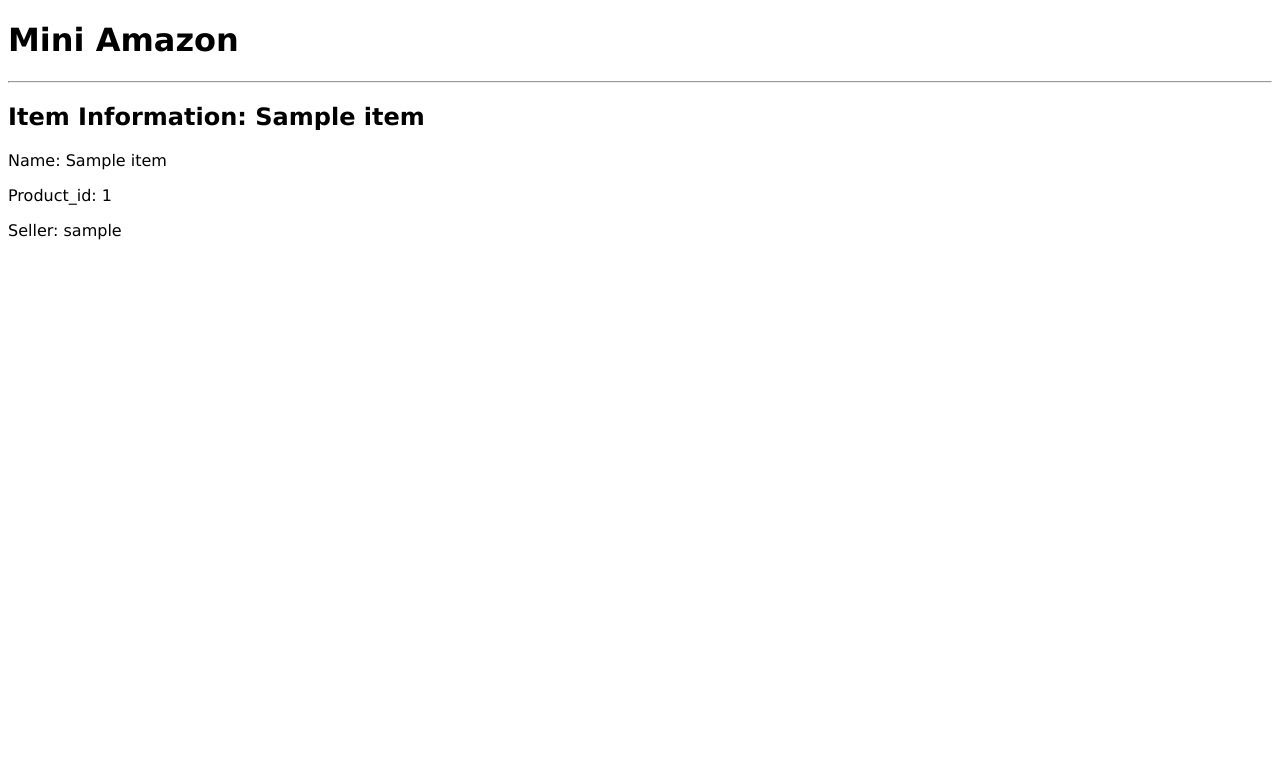
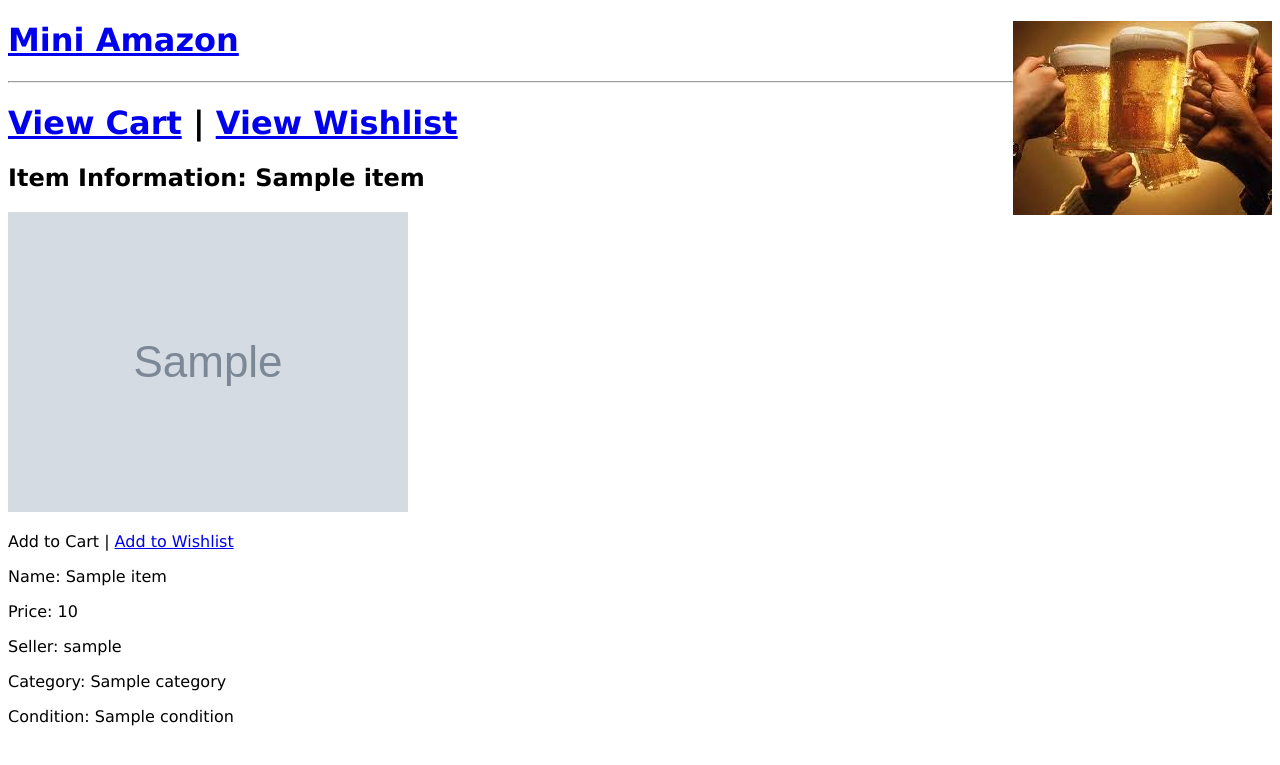
Before and after one commit to ramisbahi/MiniAmazon, a Flask app: template templates/item.html in a window 1280 px wide. Shown: the top 765 px of the page. Run offline with Flask 2, Linux system fonts and the light colour scheme; the template is opened without the code that fills it: most values are stand-ins (such as "Sample title", 1, 10 or a date in 2020); grey boxes marked "Sample" are stand-in pictures; parts of the project's set-up code (start-up, migrations or seed data) failed here and were passed over; some libraries are stand-ins or nearby versions.

Commit message:
wishlist

```diff
--- a/app.py
+++ b/app.py
@@ -2,22 +2,80 @@ from flask import Flask, render_template, redirect, url_for
 from flask_sqlalchemy import SQLAlchemy
 import models
 import forms
+import sys
 
 app = Flask(__name__)
 app.secret_key = 's3cr3t'
 app.config.from_object('config')
 db = SQLAlchemy(app, session_options={'autocommit': False})
 
+buyer = 'joshguo'
+
 @app.route('/')
-def all_drinkers():
-    drinkers = db.session.query(models.Drinker).all()
-    return render_template('all-drinkers.html', drinkers=drinkers)
+def home():
+    items = db.session.query(models.Items).all()
+    return render_template('all-items.html', items=items)
+
+
+#def all_drinkers():
+#    drinkers = db.session.query(models.Drinker).all()
+#    return render_template('all-drinkers.html', drinkers=drinkers)
 
 @app.route('/item/<product_id>')
 def item(product_id):
-    item = db.session.query(models.Item)\
-        .filter(models.Item.product_id == product_id).one()
-    return render_template('item.html', item=item)
+    item = db.session.query(models.Items)\
+        .filter(models.Items.product_id == product_id).one()
+    return render_template('item.html', item=item, buyer=buyer)
+
+# adds item to wishlist
+@app.route('/add_wishlist/product_id=<product_id>&seller_username=<seller_username>&buyer_username=<buyer_username>')
+def add_wishlist(product_id, seller_username, buyer_username):
+    currItem = db.session.query(models.inwishlist).filter(models.inwishlist.product_id == product_id).filter(models.inwishlist.seller_username == models.inwishlist.seller_username).filter(models.inwishlist.buyer_username == models.inwishlist.buyer_username).all() # going to subtract quantity from this item
+    if currItem:
+        return redirect(url_for('add_quantity_wishlist', product_id=product_id, seller_username=seller_username, buyer_username=buyer_username)) # increase quantity by 1 if already in wish list
+    else: # not in wishlist already
+        db.session.execute('INSERT INTO inwishlist VALUES(:product_id, :seller_username, :buyer_username, 1)', dict(product_id=product_id, seller_username=seller_username, buyer_username=buyer_username))
+        db.session.commit()
+        return redirect(url_for('wishlist', username=buyer_username), code=307)
+
+# decreases quantity by 1 for item in wishlist
+@app.route('/subtract_quantity_wishlist/product_id=<product_id>&seller_username=<seller_username>&buyer_username=<buyer_username>')
+def subtract_quantity_wishlist(product_id, seller_username, buyer_username):
+    currItem = db.session.query(models.inwishlist).filter(models.inwishlist.product_id == product_id).filter(models.inwishlist.seller_username == models.inwishlist.seller_username).filter(models.inwishlist.buyer_username == models.inwishlist.buyer_username).one() # going to subtract quantity from this item
+    currQuantity = currItem.wishlist_quantity
+    if currQuantity >= 2:
+        db.session.execute('UPDATE inwishlist SET wishlist_quantity = wishlist_quantity - 1 WHERE product_id = :product_id AND seller_username = :seller_username AND buyer_username =  :buyer_username', dict(product_id=product_id, seller_username=seller_username, buyer_username=buyer_username))
+        db.session.commit()
+        return redirect(url_for('wishlist', username=buyer_username), code=307)
+    else: # delete item if only 1
+        return redirect(url_for('delete_wishlist', product_id=product_id, seller_username=seller_username, buyer_username=buyer_username))
+
+# increases quantity by 1 for item in wishlist
+@app.route('/add_quantity_wishlist/product_id=<product_id>&seller_username=<seller_username>&buyer_username=<buyer_username>')
+def add_quantity_wishlist(product_id, seller_username, buyer_username):
+    db.session.execute('UPDATE inwishlist SET wishlist_quantity = wishlist_quantity + 1 WHERE product_id = :product_id AND seller_username = :seller_username AND buyer_username =  :buyer_username', dict(product_id=product_id, seller_username=seller_username, buyer_username=buyer_username))
+    db.session.commit()
+    return redirect(url_for('wishlist', username=buyer_username), code=307)
+
+# deletes item from wishlist
+@app.route('/delete_wishlist/product_id=<product_id>&seller_username=<seller_username>&buyer_username=<buyer_username>')
+def delete_wishlist(product_id, seller_username, buyer_username):
+    db.session.execute('DELETE FROM inwishlist WHERE product_id = :product_id AND seller_username = :seller_username AND buyer_username =  :buyer_username', dict(product_id=product_id, seller_username=seller_username, buyer_username=buyer_username))
+    db.session.commit()
+    return redirect(url_for('wishlist', username=buyer_username), code=307)
+
+# returns wishlist for user
+@app.route('/wishlist/<username>')
+def wishlist(username):
+    wishlist_items = db.session.query(models.inwishlist)\
+        .filter(models.inwishlist.buyer_username == username).all()
+    items = []
+
+    for wishlist_item in wishlist_items:
+        items.append(db.session.query(models.Items).filter(models.Items.product_id == wishlist_item.product_id).filter(models.Items.seller_username == wishlist_item.seller_username).one())
+    return render_template('wishlist.html', len = len(items), wishlist_items=wishlist_items, items=items, username=username)
+
+
 
 @app.route('/drinker/<name>')
 def drinker(name):
@@ -46,7 +104,7 @@ def edit_drinker(name):
 
 @app.template_filter('pluralize')
 def pluralize(number, singular='', plural='s'):
-    return singular if number in (0, 1) else plural
+    return singular if number == 1 else plural
 
 if __name__ == '__main__':
     app.run(host='0.0.0.0', port=5000)
--- a/db-beers/create_test.sql
+++ /dev/null
@@ -1,3 +0,0 @@
-CREATE TABLE Item(product_id INTEGER NOT NULL PRIMARY KEY,
-                  seller_username VARCHAR(20) NOT NULL,
-                  item_name VARCHAR(20) NOT NULL);
--- a/templates/item.html
+++ b/templates/item.html
@@ -1,7 +1,14 @@
-{% extends 'miniamazon_layout.html' %}
-{% block heading %}Item Information: {{item.item_name}}{% endblock %}
+{% extends 'layout.html' %}
+{% block heading %}{% endblock %}
 {% block content %}
+<h1><a href="/cart/{{buyer}}">View Cart</a> | <a href="/wishlist/{{buyer}}">View Wishlist</a></h1>
+<h2>Item Information: {{item.item_name}}</h2>
+
+<img src={{item.image}}>
+<p>Add to Cart | <a href="/add_wishlist/product_id={{item.product_id}}&seller_username={{item.seller_username}}&buyer_username={{buyer}}">Add to Wishlist</a></p>
 <p>Name: {{item.item_name}}</p>
-<p>Product_id: {{item.product_id}}</p>
+<p>Price: {{item.price}}</p>
 <p>Seller: {{item.seller_username}}</p>
+<p>Category: {{item.category}}</p>
+<p>Condition: {{item.condition}}</p>
 {% endblock %}
--- a/templates/layout.html
+++ b/templates/layout.html
@@ -1,15 +1,15 @@
 <!DOCTYPE html PUBLIC "-//W3C//DTD XHTML 1.0 Strict//EN" "http://www.w3.org/TR/xhtml1/DTD/xhtml1-strict.dtd">
 <html xmlns="http://www.w3.org/1999/xhtml">
   <head>
-    <title>Flask DB-Beers Example</title>
-    <meta name="description" content="A sample Flask website for db-beers"/>
-    <meta name="keywords" content="flask, db-beers"/>
+    <title>Mini Amazon</title>
+    <meta name="description" content="A mini amazon"/>
+    <meta name="keywords" content="flask, db-miniamazon"/>
     <meta http-equiv="Content-type" content="text/html;charset=UTF-8"/>
     <link rel="stylesheet" href="/static/css/style.css" type="text/css" media="screen"/>
     <script src="http://code.jquery.com/jquery-2.1.4.min.js"></script>
   </head>
   <body>
-    <h1><img src="/static/img/beer.jpg" style="float:right"/> Flask <a href="/">DB-Beers Example</a></h1>
+    <h1><img src="/static/img/beer.jpg" style="float:right"/> <a href="/">Mini Amazon</a></h1>
     <hr/>
     <h2 id="heading">{% block heading %}{% endblock %}</h2>
     {% block content %}{% endblock %}
--- a/templates/miniamazon_layout.html
+++ /dev/null
@@ -1,17 +0,0 @@
-<!DOCTYPE html PUBLIC "-//W3C//DTD XHTML 1.0 Strict//EN" "http://www.w3.org/TR/xhtml1/DTD/xhtml1-strict.dtd">
-<html xmlns="http://www.w3.org/1999/xhtml">
-  <head>
-    <title>Flask DB-Beers Example</title>
-    <meta name="description" content="A sample Flask website for db-beers"/>
-    <meta name="keywords" content="flask, db-beers"/>
-    <meta http-equiv="Content-type" content="text/html;charset=UTF-8"/>
-    <link rel="stylesheet" href="/static/css/style.css" type="text/css" media="screen"/>
-    <script src="http://code.jquery.com/jquery-2.1.4.min.js"></script>
-  </head>
-  <body>
-    <h1>Mini Amazon</h1>
-    <hr/>
-    <h2 id="heading">{% block heading %}{% endblock %}</h2>
-    {% block content %}{% endblock %}
-  </body>
-</html>
```
Also changed, not shown: create.sql (+31 -18 lines), models.py (+18 -5 lines), templates/all-items.html (added, +12 -0 lines), templates/wishlist.html (added, +22 -0 lines).
